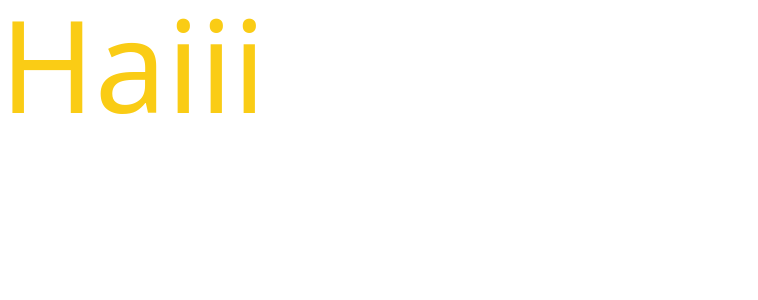
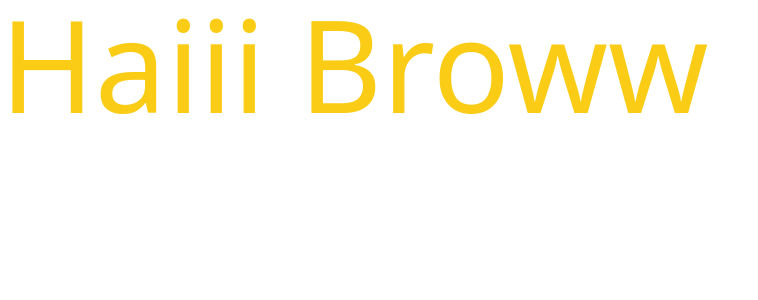
Before and after one commit to AgusSulaiman17/Nuxt-Init, a Nuxt app: page / in a window 1280 px wide. Shown: the top 300 px of the page, without its empty margins (0-758 px from the left). Built offline with nearby package versions, Linux system fonts and the light colour scheme.

Commit message:
Update index.vue

```diff
--- a/pages/index.vue
+++ b/pages/index.vue
@@ -1,3 +1,3 @@
 <template>
-    <h1 class="text-yellow-400 text-9xl">Haiii</h1>
+    <h1 class="text-yellow-400 text-9xl">Haiii Broww</h1>
 </template>
```
